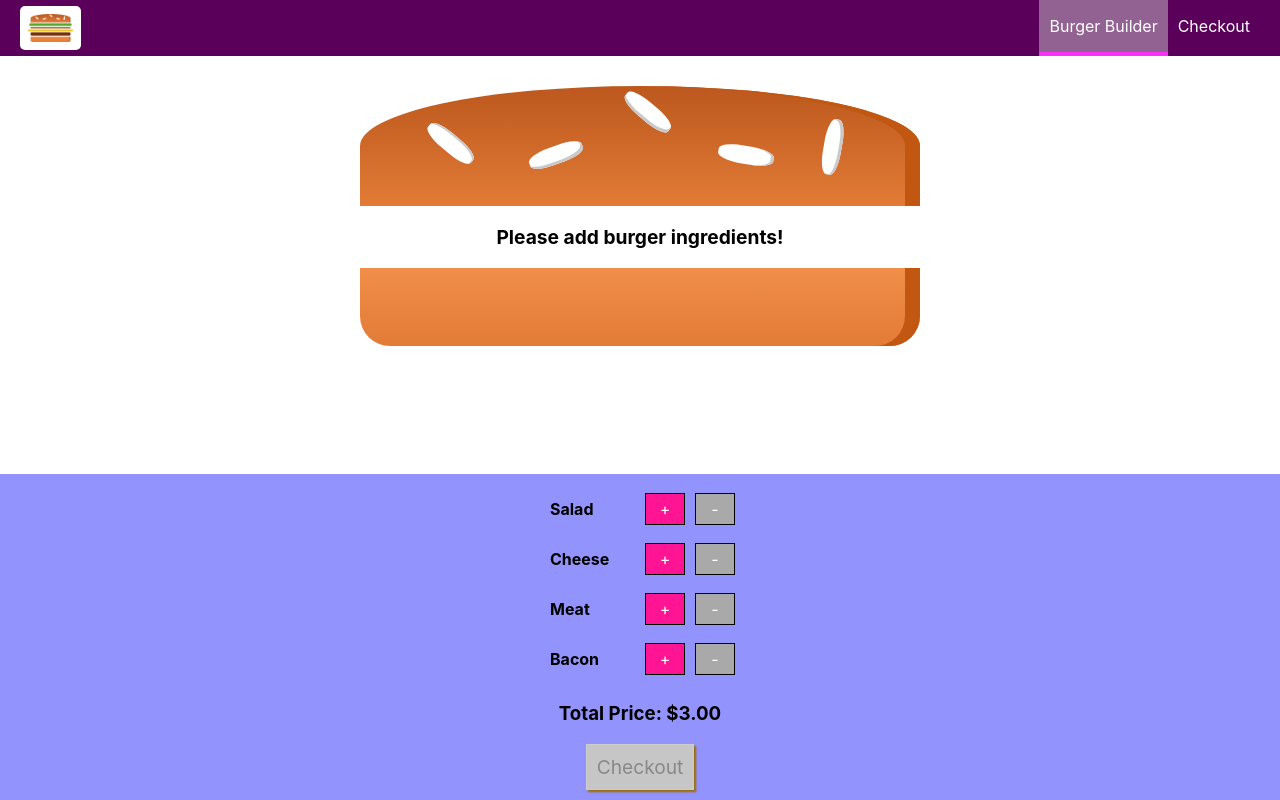
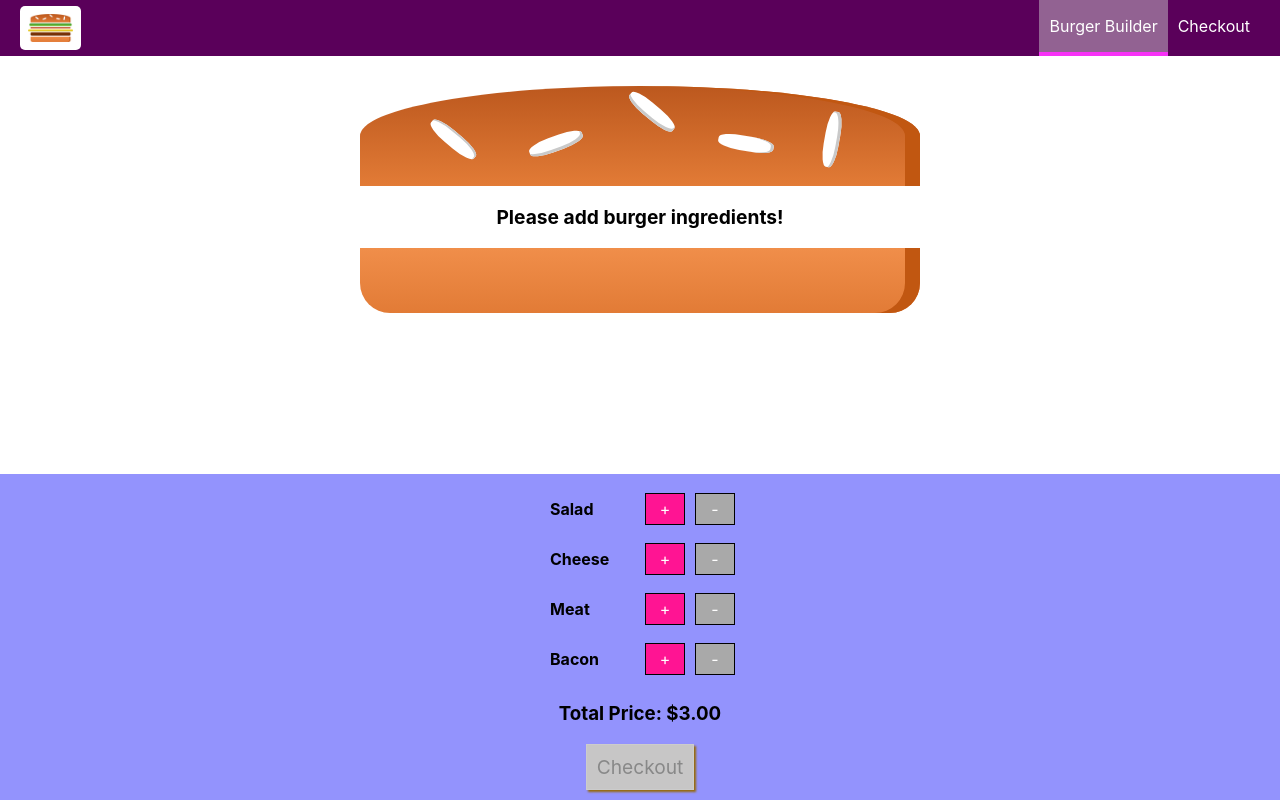
Before and after one commit to doriwang/ReactBurgerBuilder, a React (Create React App) app: page / in a window 1280 px wide. Built offline with nearby package versions, Linux system fonts and the light colour scheme.

Commit message:
fixed spelling error, css overflow property and styling

```diff
--- a/src/components/Burger/BuildControls/BuildControls.js
+++ b/src/components/Burger/BuildControls/BuildControls.js
@@ -23,7 +23,7 @@ const BuildControls = (props) => {
 			<h3>{`Total Price: $${props.totalPrice}`}</h3>
 			<button
 				className='checkoutButton'
-				disabled={!props.purchaseable}
+				disabled={!props.purchasable}
 				onClick={props.checkout}
 			>
 				Checkout
--- a/src/components/Burger/Burger.css
+++ b/src/components/Burger/Burger.css
@@ -2,7 +2,7 @@
 	width: 100%;
 	margin: auto;
 	height: 250px;
-	overflow: scroll;
+	overflow: auto;
 	text-align: center;
 	font-weight: bold;
 	font-size: 1.2rem;
@@ -25,6 +25,6 @@
 @media (min-width: 1000px) and (min-height: 700px) {
 	.burger {
 		width: 700px;
-		height: 600px;
+		height: 500px;
 	}
 }
--- a/src/components/Burger/BurgerIngredient/BurgerIngredient.css
+++ b/src/components/Burger/BurgerIngredient/BurgerIngredient.css
@@ -49,7 +49,8 @@
 	position: absolute;
 	background-color: white;
 	left: 180%;
-	top: -50%;
+	top: -45%;
+	margin-top: 10px;
 	border-radius: 40%;
 	transform: rotate(60deg);
 	box-shadow: inset -1px -3px #c9c9c9;
--- a/src/containers/BurgerBuilder/BurgerBuilder.js
+++ b/src/containers/BurgerBuilder/BurgerBuilder.js
@@ -21,7 +21,7 @@ class BurgerBuilder extends Component {
 			meat: 0,
 		},
 		totalPrice: 3,
-		purchaseable: false,
+		purchasable: false,
 		checkout: false,
 	};
 
@@ -33,7 +33,7 @@ class BurgerBuilder extends Component {
 			.reduce((sum, el) => {
 				return sum + el;
 			}, 0);
-		this.setState({ purchaseable: sum > 0 });
+		this.setState({ purchasable: sum > 0 });
 	}
 
 	checkoutHandler = () => {
@@ -102,7 +102,7 @@ class BurgerBuilder extends Component {
 					removeIngredients={this.removeIngredients}
 					disableRemoveIg={disableRemoveIg}
 					totalPrice={this.state.totalPrice.toFixed(2)}
-					purchaseable={this.state.purchaseable}
+					purchasable={this.state.purchasable}
 					checkout={this.checkoutHandler}
 				/>
 			</Aux>
```
